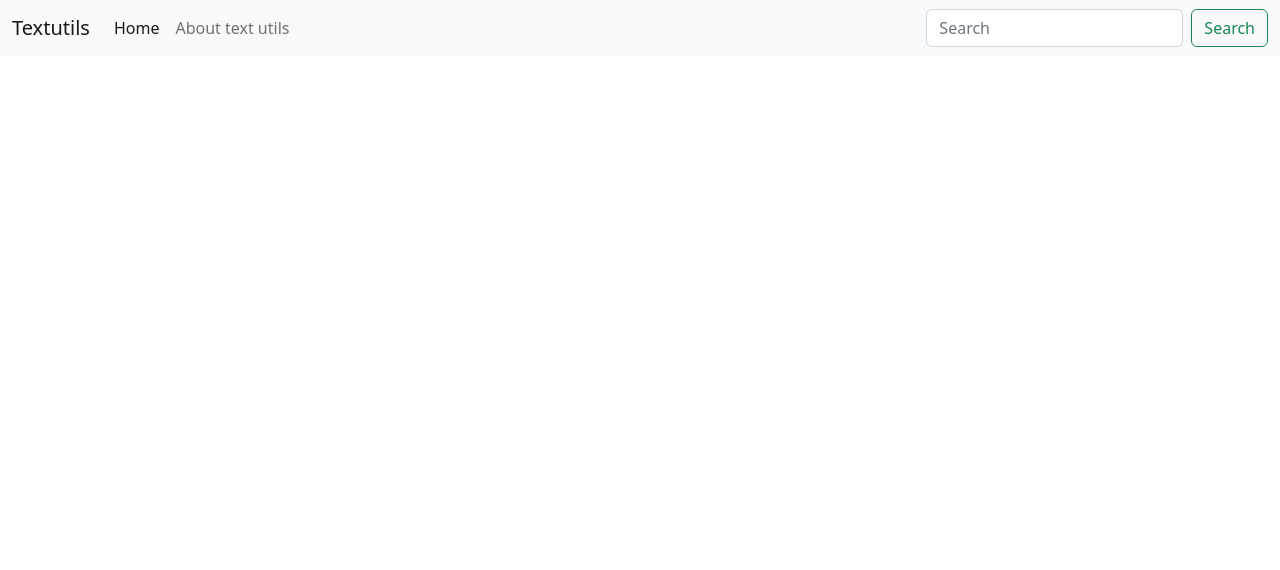
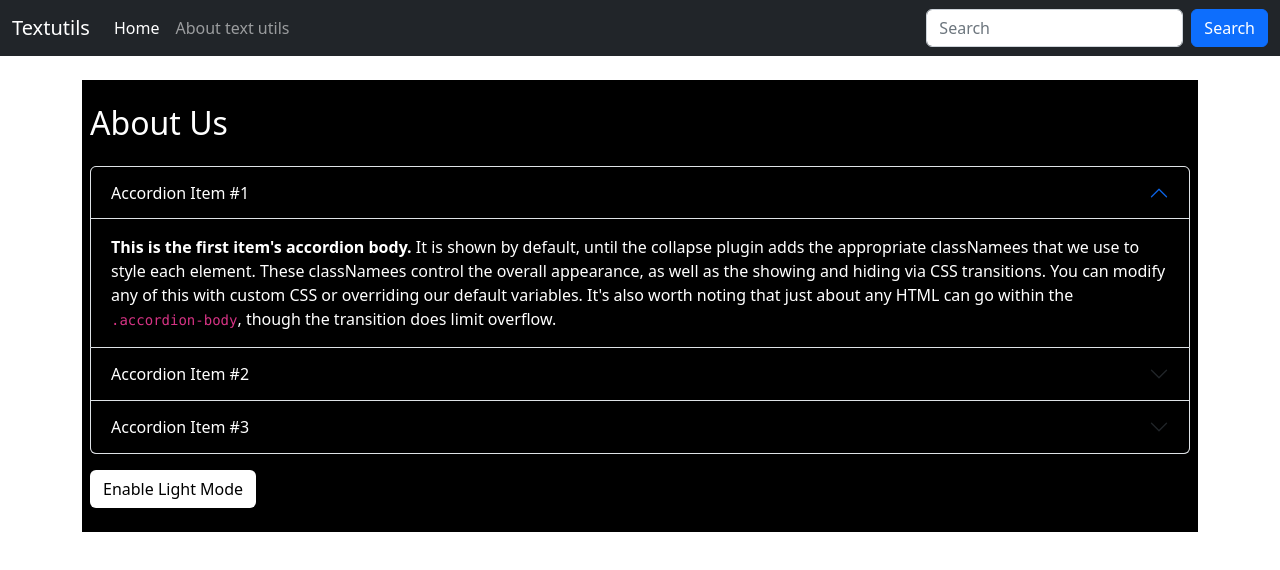
Before and after one commit to uzair354123/reactjs_course, a React (Create React App) app: page / in a window 1280 px wide. Shown: the top 570 px of the page. Built offline with nearby package versions, Linux system fonts and the light colour scheme.

Commit message:
Added About Component

```diff
--- a/public/index.html
+++ b/public/index.html
@@ -8,6 +8,10 @@
     <meta
       name="description"
       content="Web site created using create-react-app"
+    />
+    <link
+      href="https://fonts.googleapis.com/css?family=Poppins:100,100italic,200,200italic,300,300italic,regular,italic,500,500italic,600,600italic,700,700italic,800,800italic,900,900italic"
+      rel="stylesheet"
     />
     <link rel="apple-touch-icon" href="%PUBLIC_URL%/logo192.png" />
 
--- a/src/App.js
+++ b/src/App.js
@@ -1,10 +1,17 @@
 import "./App.css";
 import Navbar from "./components/Navbar";
+import TextForm from "./components/TextForm";
+import About from "./components/About";
+
 function App() {
   return (
     <>
+      {/* <Navbar /> */}
       <Navbar title="Textutils" aboutText="About text utils" />
-      {/* <Navbar /> */}
+      <div className="container mt-4">
+        {/* <TextForm heading="Enter The text to analyze Below" /> */}
+        <About />
+      </div>
     </>
   );
 }
--- /dev/null
+++ b/src/components/About.js
@@ -0,0 +1,147 @@
+import React, { useState } from "react";
+
+export default function About() {
+  const [myStyle, setMyStyle] = useState({
+    color: "white",
+    backgroundColor: "black",
+  });
+  const [btnColor, setBtnColor] = useState({
+    backgroundColor: "white",
+    color: "black",
+  });
+  const [btnText, setBtnText] = useState("Enable Light Mode");
+  const handleClick = () => {
+    if (myStyle.color === "white") {
+      setMyStyle({
+        color: "black",
+        backgroundColor: "white",
+      });
+      setBtnText("Enable Dark Mode");
+      setBtnColor({
+        backgroundColor: "black",
+        color: "white",
+      });
+    } else {
+      setMyStyle({
+        color: "white",
+        backgroundColor: "black",
+      });
+      setBtnText("Enable Light Mode");
+      setBtnColor({
+        backgroundColor: "white",
+        color: "black",
+      });
+    }
+  };
+  return (
+    <div className="container px-2 pt-4 py-4" style={myStyle}>
+      <h2>About Us</h2>
+      <div className="accordion mt-4" id="accordionExample">
+        <div className="accordion-item">
+          <h2 className="accordion-header" id="headingOne">
+            <button
+              className="accordion-button"
+              type="button"
+              data-bs-toggle="collapse"
+              data-bs-target="#collapseOne"
+              aria-expanded="true"
+              aria-controls="collapseOne"
+              style={myStyle}
+            >
+              Accordion Item #1
+            </button>
+          </h2>
+          <div
+            id="collapseOne"
+            className="accordion-collapse collapse show"
+            aria-labelledby="headingOne"
+            data-bs-parent="#accordionExample"
+          >
+            <div className="accordion-body" style={myStyle}>
+              <strong>This is the first item's accordion body.</strong> It is
+              shown by default, until the collapse plugin adds the appropriate
+              classNamees that we use to style each element. These classNamees
+              control the overall appearance, as well as the showing and hiding
+              via CSS transitions. You can modify any of this with custom CSS or
+              overriding our default variables. It's also worth noting that just
+              about any HTML can go within the <code>.accordion-body</code>,
+              though the transition does limit overflow.
+            </div>
+          </div>
+        </div>
+        <div className="accordion-item">
+          <h2 className="accordion-header" id="headingTwo">
+            <button
+              className="accordion-button collapsed"
+              style={myStyle}
+              type="button"
+              data-bs-toggle="collapse"
+              data-bs-target="#collapseTwo"
+              aria-expanded="false"
+              aria-controls="collapseTwo"
+            >
+              Accordion Item #2
+            </button>
+          </h2>
+          <div
+            id="collapseTwo"
+            className="accordion-collapse collapse"
+            aria-labelledby="headingTwo"
+            data-bs-parent="#accordionExample"
+          >
+            <div className="accordion-body" style={myStyle}>
+              <strong>This is the second item's accordion body.</strong> It is
+              hidden by default, until the collapse plugin adds the appropriate
+              classNamees that we use to style each element. These classNamees
+              control the overall appearance, as well as the showing and hiding
+              via CSS transitions. You can modify any of this with custom CSS or
+              overriding our default variables. It's also worth noting that just
+              about any HTML can go within the <code>.accordion-body</code>,
+              though the transition does limit overflow.
+            </div>
+          </div>
+        </div>
+        <div className="accordion-item">
+          <h2 className="accordion-header" id="headingThree">
+            <button
+              className="accordion-button collapsed"
+              style={myStyle}
+              type="button"
+              data-bs-toggle="collapse"
+              data-bs-target="#collapseThree"
+              aria-expanded="false"
+              aria-controls="collapseThree"
+            >
+              Accordion Item #3
+            </button>
+          </h2>
+          <div
+            id="collapseThree"
+            className="accordion-collapse collapse"
+            aria-labelledby="headingThree"
+            data-bs-parent="#accordionExample"
+          >
+            <div className="accordion-body" style={myStyle}>
+              <strong>This is the third item's accordion body.</strong> It is
+              hidden by default, until the collapse plugin adds the appropriate
+              classNamees that we use to style each element. These classNamees
+              control the overall appearance, as well as the showing and hiding
+              via CSS transitions. You can modify any of this with custom CSS or
+              overriding our default variables. It's also worth noting that just
+              about any HTML can go within the <code>.accordion-body</code>,
+              though the transition does limit overflow.
+            </div>
+          </div>
+        </div>
+      </div>
+      <button
+        type="button"
+        className="mt-3 btn"
+        style={btnColor}
+        onClick={handleClick}
+      >
+        {btnText}
+      </button>
+    </div>
+  );
+}
--- a/src/components/Navbar.js
+++ b/src/components/Navbar.js
@@ -2,7 +2,7 @@ import React from "react";
 import PropTypes from "prop-types";
 export default function Navbar(props) {
   return (
-    <nav className="navbar navbar-expand-lg bg-light">
+    <nav className="navbar navbar-expand-lg navbar-dark bg-dark">
       <div className="container-fluid">
         <a className="navbar-brand" href="/">
           {props.title}
@@ -38,7 +38,7 @@ export default function Navbar(props) {
               placeholder="Search"
               aria-label="Search"
             />
-            <button className="btn btn-outline-success" type="submit">
+            <button className="btn btn-primary" type="submit">
               Search
             </button>
           </form>
--- /dev/null
+++ b/src/components/TextForm.js
@@ -0,0 +1,78 @@
+import React, { useState } from "react";
+
+export default function TextForm(props) {
+  const [btnText, setBtnText] = useState("Poppins");
+  const [myFont, setFont] = useState({
+    fontFamily: "Sans-serif",
+  });
+  const handleFontClick = () => {
+    console.log("hello");
+
+    if (myFont.fontFamily === "Sans-serif") {
+      setFont({ fontFamily: "Poppins" });
+      setBtnText("Sans Serif");
+    } else {
+      setFont({ fontFamily: "Sans-serif" });
+      setBtnText("Poppins");
+    }
+  };
+  const handleUpClick = () => {
+    let newValue = value.toUpperCase();
+    setValue(newValue);
+  };
+  const handleLowClick = () => {
+    let newValue = value.toLowerCase();
+    setValue(newValue);
+  };
+  const handleClearClick = () => {
+    setValue("");
+  };
+  const handleCopyClick = () => {
+    navigator.clipboard.writeText(value);
+  };
+  const handleChange = (e) => {
+    setValue(e.target.value);
+  };
+  const [value, setValue] = useState("");
+  return (
+    <>
+      <div className="container">
+        <div className="mb-3">
+          <h1>{props.heading}</h1>
+          <textarea
+            className="form-control"
+            value={value}
+            onChange={handleChange}
+            id="myText"
+            rows={7}
+            style={myFont}
+          ></textarea>
+        </div>
+        <button className="btn btn-primary" onClick={handleUpClick}>
+          Convert To Uppercase
+        </button>
+        <button className="btn btn-primary mx-3" onClick={handleLowClick}>
+          Convert To Lowercase
+        </button>
+        <button className="btn btn-primary" onClick={handleClearClick}>
+          Clear Text
+        </button>
+        <button className="btn btn-primary mx-2" onClick={handleCopyClick}>
+          Copy To Clipboard
+        </button>
+        <button className="btn btn-primary mx-2" onClick={handleFontClick}>
+          {btnText}
+        </button>
+      </div>
+      <div className="container mt-4">
+        <h2>Your Text Summary</h2>
+        <p>
+          {value.split(" ").length} words, {value.length} characters
+        </p>
+        {/* <p>{value.split(" ").length * 0.008} minutes</p> */}
+        <h2>Preview</h2>
+        <p>{value}</p>
+      </div>
+    </>
+  );
+}
```
Also changed, not shown: 1 other file (tests, documents, lock files or other folders).
